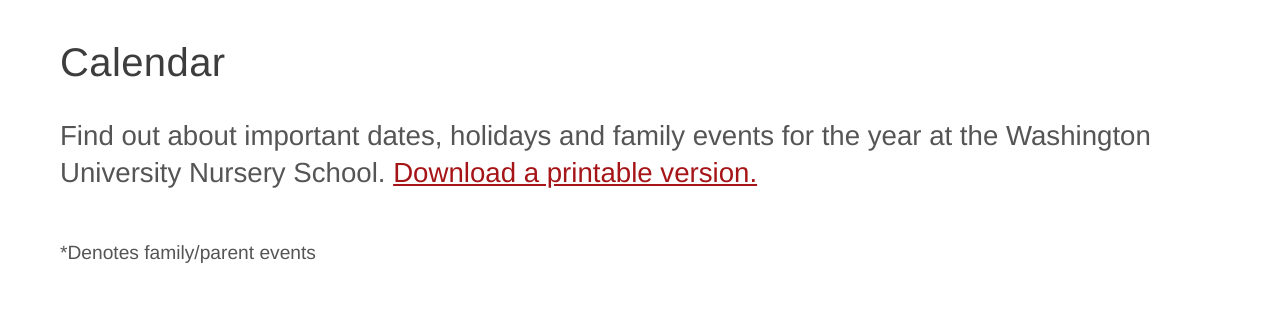
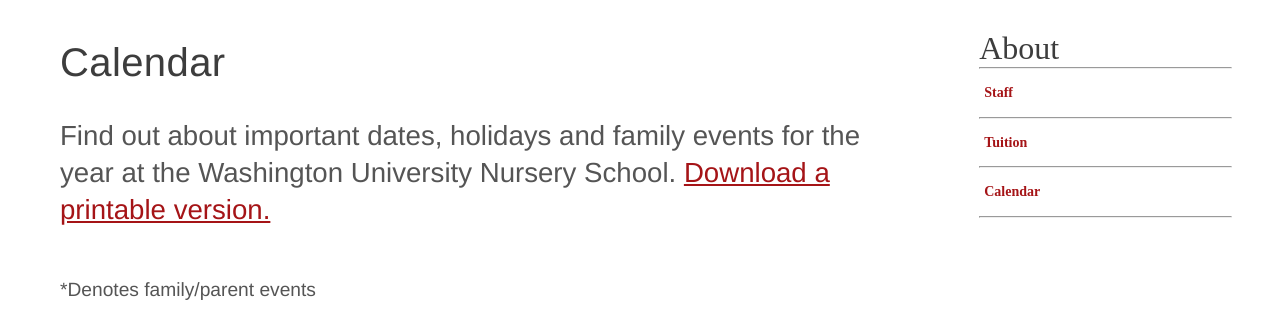
Before and after one commit to cse256-sp2021/information-foraging-skonigsberg, a website: page files/calendar.html in a window 1280 px wide. Shown: the part 402-725 px from the top of the page. Drawn offline with nearby package versions, Linux system fonts and the light colour scheme; files that its build step writes are made by us from their sources; files whose address does not match are found by name.

Commit message:
submission_1

```diff
--- a/files/calendar.html
+++ b/files/calendar.html
@@ -148,6 +148,30 @@
         </div>
       </div>
     </main>
+    <div class="widget-area stick secondary" role="complementary">
+      <ul class="subnav">
+        <li class="page_item page-item-27 page_item_has_children current_page_item">
+          <a href="files/about.html" aria-current="page">About</a>
+          <ul class="children">
+            <hr />
+
+            <li class="page_item page-item-65">
+              <a href="files/staff.html">Staff</a>
+            </li>
+            <hr />
+            <li class="page_item page-item-34">
+              <a href="files/tuition.html">Tuition</a>
+            </li>
+
+            <hr />
+            <li class="page_item page-item-10513">
+              <a href="files/calendar.html">Calendar</a>
+            </li>
+            <hr />
+          </ul>
+        </li>
+      </ul>
+    </div>
   </div>
   <ts-load data-name="footer"></ts-load>
   <script src="scripts/js/app.js"></script>
--- a/files/css/calendar.css
+++ b/files/css/calendar.css
@@ -1,4 +1,4 @@
-@import url("common.css");
+@import url("common.css"); @import url("side_menu.css");
 .image-container {
     background-size: 100% 900px;
     background-image: url("https://nurseryschool.wustl.edu/files/2017/09/170914_jjn_nursery_school_008.jpg");
--- a/package.json
+++ b/package.json
@@ -3,7 +3,7 @@
   "version": "1.0.0",
   "description": "Information Foraging project for CSE 256 in the form of WUSTL's Nursery School website.",
   "main": "./scripts/js/app.js",
-  "url": "https://github.com/cse256-sp2021/information-foraging-skonigsberg",
+  "url": "https://cse256-sp2021.github.io/information-foraging-skonigsberg/",
   "scripts": {
     "test": "echo \"Error: no test specified\" && exit 1",
     "sandbox": "node ./deploy/sandbox.js",
```
Also changed, not shown: files/about.html (+1 -1 lines), files/enrichment_programs.html (+48 -48 lines), files/staff.html (+1 -1 lines), files/tuition.html (+1 -1 lines), files/css/calendar.min.css.
